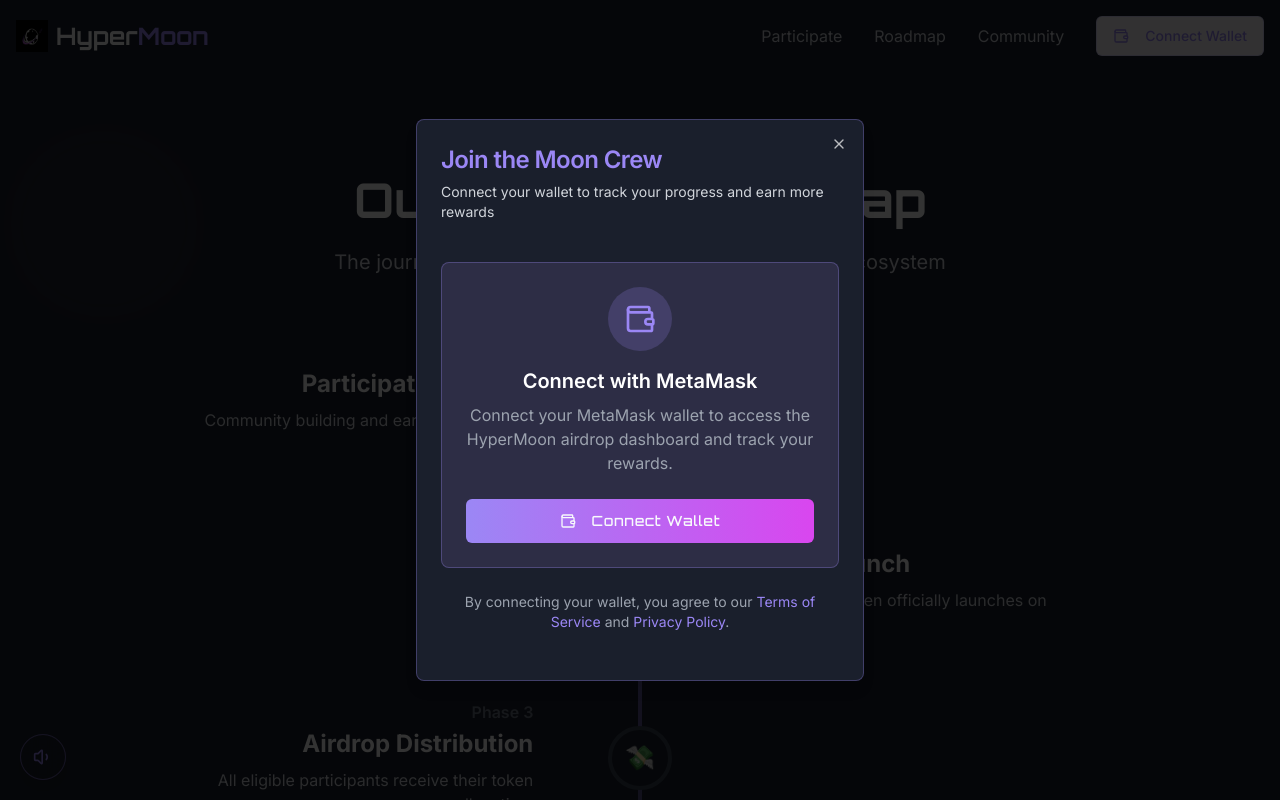
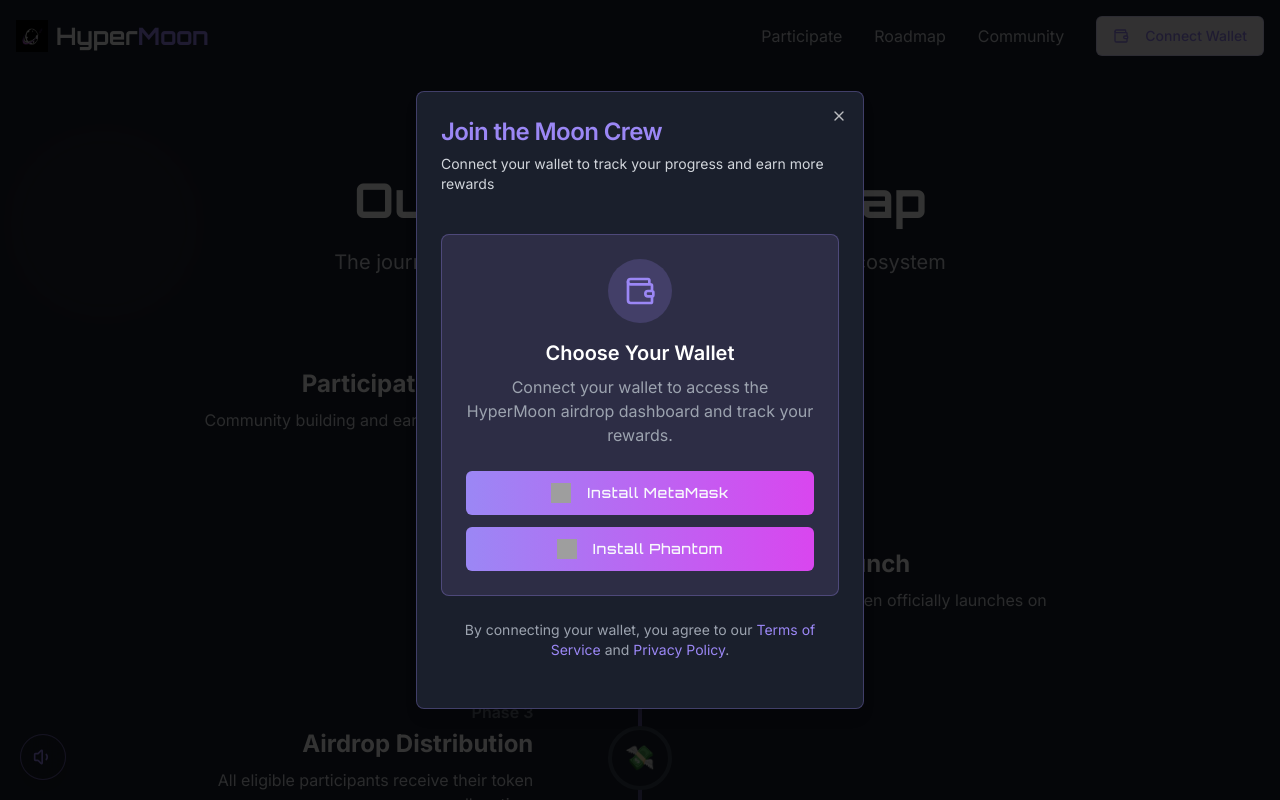
Before and after one commit to govind16e8/hypermoon-cosmic-crew, a React (Vite) app: page /roadmap in a window 1280 px wide. Both pictures are taken after a click on the button "Connect Wallet". Shown: the top 800 px of the page. Built offline with nearby package versions, Linux system fonts and the light colour scheme; grey boxes are pictures that could not be loaded.

Commit message:
feat: Add Solana wallet connection
Implement Solana wallet connection and wallet selection.

```diff
--- a/package.json
+++ b/package.json
@@ -39,6 +39,7 @@
     "@radix-ui/react-toggle": "^1.1.0",
     "@radix-ui/react-toggle-group": "^1.1.0",
     "@radix-ui/react-tooltip": "^1.1.4",
+    "@solana/wallet-adapter-base": "^0.9.26",
     "@tanstack/react-query": "^5.56.2",
     "class-variance-authority": "^0.7.1",
     "clsx": "^2.1.1",
--- a/src/components/LoginModal.tsx
+++ b/src/components/LoginModal.tsx
@@ -18,11 +18,23 @@ interface LoginModalProps {
   onClose: () => void;
 }
 
+// Add type definitions for window objects
+declare global {
+  interface Window {
+    ethereum?: any;
+    solana?: any;
+    solflare?: any;
+  }
+}
+
 const LoginModal: React.FC<LoginModalProps> = ({ isOpen, onClose }) => {
-  const { connectWallet, authState } = useAuth();
+  const { connectWallet, authState, detectWallets } = useAuth();
 
-  const handleConnectWallet = async () => {
-    await connectWallet();
+  // Get available wallets
+  const availableWallets = detectWallets();
+
+  const handleConnectWallet = async (walletType: 'ethereum' | 'solana') => {
+    await connectWallet(walletType);
     if (!authState.error) {
       onClose();
     }
@@ -44,15 +56,18 @@ const LoginModal: React.FC<LoginModalProps> = ({ isOpen, onClose }) => {
               <Wallet className="h-8 w-8 text-cosmic-purple" />
             </div>
 
-            <h3 className="text-xl font-semibold text-white mb-2">Connect with MetaMask</h3>
+            <h3 className="text-xl font-semibold text-white mb-2">Choose Your Wallet</h3>
             <p className="text-gray-400 mb-6">
-              Connect your MetaMask wallet to access the HyperMoon airdrop dashboard and track your rewards.
+              Connect your wallet to access the HyperMoon airdrop dashboard and track your rewards.
             </p>
 
+            <div className="space-y-3">
+              {availableWallets.map((wallet) => (
                 <GlowButton
-              onClick={handleConnectWallet}
+                  key={wallet.name}
+                  onClick={() => handleConnectWallet(wallet.type)}
                   disabled={authState.isLoading}
-              className="w-full"
+                  className="w-full flex items-center justify-center"
                   size="lg"
                 >
                   {authState.isLoading ? (
@@ -62,11 +77,19 @@ const LoginModal: React.FC<LoginModalProps> = ({ isOpen, onClose }) => {
                     </>
                   ) : (
                     <>
-                  <Wallet className="h-5 w-5 mr-2" />
-                  Connect Wallet
+                      {wallet.icon && (
+                        <img
+                          src={wallet.icon}
+                          alt={`${wallet.name} logo`}
+                          className="h-5 w-5 mr-2"
+                        />
+                      )}
+                      {wallet.installed ? `Connect with ${wallet.name}` : `Install ${wallet.name}`}
                     </>
                   )}
                 </GlowButton>
+              ))}
+            </div>
 
             {authState.error && (
               <p className="mt-4 text-red-500 text-sm">{authState.error}</p>
--- a/src/components/UserNav.tsx
+++ b/src/components/UserNav.tsx
@@ -51,6 +51,14 @@ const UserNav: React.FC = () => {
     return 'HM';
   };
 
+  // Get wallet badge text (SOL or ETH)
+  const getWalletBadge = () => {
+    if (authState.user?.walletType === 'solana') {
+      return 'SOL';
+    }
+    return 'ETH';
+  };
+
   return (
     <DropdownMenu>
       <DropdownMenuTrigger asChild>
@@ -65,7 +73,7 @@ const UserNav: React.FC = () => {
             </AvatarFallback>
           </Avatar>
           <span className="absolute -bottom-1 -right-1 flex h-4 w-4 items-center justify-center rounded-full bg-cosmic-pink text-[10px] text-white font-bold">
-            {authState.user?.streakCount || 0}
+            {authState.user?.walletType === 'solana' ? 'SOL' : 'ETH'}
           </span>
         </Button>
       </DropdownMenuTrigger>
@@ -77,6 +85,9 @@ const UserNav: React.FC = () => {
             </p>
             <p className="text-xs text-gray-400 truncate" title={authState.user?.walletAddress}>
               {authState.user?.walletAddress}
+            </p>
+            <p className="text-xs text-cosmic-pink">
+              {authState.user?.walletType === 'solana' ? 'Solana Wallet' : 'Ethereum Wallet'}
             </p>
           </div>
         </DropdownMenuLabel>
--- a/src/contexts/AuthContext.tsx
+++ b/src/contexts/AuthContext.tsx
@@ -1,16 +1,27 @@
+
 import React, { createContext, useContext, useEffect, useState } from 'react';
 import { AuthState, User } from '@/types/user';
 import { useToast } from '@/components/ui/use-toast';
 import { useNavigate } from 'react-router-dom';
 import { ethers } from 'ethers';
+import * as solanaWeb3 from '@solana/web3.js';
+
+// Define wallet types for detection
+interface WalletInfo {
+  name: string;
+  type: 'ethereum' | 'solana';
+  installed: boolean;
+  icon?: string;
+}
 
 interface AuthContextType {
   authState: AuthState;
-  connectWallet: () => Promise<void>;
+  connectWallet: (walletType: 'ethereum' | 'solana') => Promise<void>;
   logout: () => void;
   updateUser: (userData: Partial<User>) => void;
   completeTask: (taskId: string) => void;
   checkDailyStreak: () => void;
+  detectWallets: () => WalletInfo[];
 }
 
 const AuthContext = createContext<AuthContextType | undefined>(undefined);
@@ -59,12 +70,68 @@ export const AuthProvider: React.FC<{ children: React.ReactNode }> = ({ children
     checkAuth();
   }, []);
 
-  // Mock login function - in real app, would call an API
-  const connectWallet = async () => {
+  // Detect available wallets
+  const detectWallets = (): WalletInfo[] => {
+    const wallets: WalletInfo[] = [];
+
+    // Check for MetaMask (Ethereum)
+    if (typeof window !== 'undefined' && window.ethereum) {
+      wallets.push({
+        name: 'MetaMask',
+        type: 'ethereum',
+        installed: true,
+        icon: 'https://upload.wikimedia.org/wikipedia/commons/3/36/MetaMask_Fox.svg'
+      });
+    }
+
+    // Check for Phantom (Solana)
+    if (typeof window !== 'undefined' && window.solana && window.solana.isPhantom) {
+      wallets.push({
+        name: 'Phantom',
+        type: 'solana',
+        installed: true,
+        icon: 'https://www.phantom.app/img/logo.png'
+      });
+    }
+
+    // Check for Solflare (Solana)
+    if (typeof window !== 'undefined' && window.solflare && window.solflare.isSolflare) {
+      wallets.push({
+        name: 'Solflare',
+        type: 'solana',
+        installed: true,
+        icon: 'https://solflare.com/logo.png'
+      });
+    }
+
+    // If no wallets are detected, offer download options
+    if (wallets.length === 0) {
+      wallets.push({
+        name: 'MetaMask',
+        type: 'ethereum',
+        installed: false,
+        icon: 'https://upload.wikimedia.org/wikipedia/commons/3/36/MetaMask_Fox.svg'
+      });
+      wallets.push({
+        name: 'Phantom',
+        type: 'solana',
+        installed: false,
+        icon: 'https://www.phantom.app/img/logo.png'
+      });
+    }
+
+    return wallets;
+  };
+
+  // Connect to wallet based on type
+  const connectWallet = async (walletType: 'ethereum' | 'solana' = 'ethereum') => {
     setAuthState({ ...authState, isLoading: true, error: null });
 
     try {
-      // Check if MetaMask is installed
+      let address = '';
+
+      if (walletType === 'ethereum') {
+        // Ethereum wallet connection logic
         if (!window.ethereum) {
           throw new Error("MetaMask is not installed! Please install MetaMask to connect your wallet.");
         }
@@ -73,17 +140,30 @@ export const AuthProvider: React.FC<{ children: React.ReactNode }> = ({ children
         const provider = new ethers.providers.Web3Provider(window.ethereum);
         await provider.send("eth_requestAccounts", []);
         const signer = provider.getSigner();
-      const address = await signer.getAddress();
+        address = await signer.getAddress();
 
-      // Get chain ID
-      const network = await provider.getNetwork();
-      const chainId = network.chainId;
+      } else if (walletType === 'solana') {
+        // Solana wallet connection logic
+        if (!window.solana && !window.solflare) {
+          throw new Error("No Solana wallet detected! Please install Phantom or Solflare.");
+        }
+
+        // Try to connect to available Solana wallet
+        const wallet = window.solana || window.solflare;
+        const response = await wallet.connect();
+        address = response.publicKey.toString();
+      }
+
+      if (!address) {
+        throw new Error("Failed to get wallet address");
+      }
 
       // Create user object with a generated email-like field based on wallet address
       const updatedUser: User = {
         id: address,
-        email: `${address.substring(0, 8)}@wallet.crypto`, // Generate an email-like identifier
+        email: `${address.substring(0, 8)}@wallet.crypto`,
         walletAddress: address,
+        walletType: walletType,
         username: `${address.substring(0, 6)}...${address.substring(38)}`,
         createdAt: new Date(),
         lastLoginAt: new Date(),
@@ -280,7 +360,8 @@ export const AuthProvider: React.FC<{ children: React.ReactNode }> = ({ children
         logout,
         updateUser,
         completeTask,
-        checkDailyStreak
+        checkDailyStreak,
+        detectWallets
       }}
     >
       {children}
--- a/src/types/user.ts
+++ b/src/types/user.ts
@@ -1,8 +1,9 @@
 
 export interface User {
   id: string;
-  email?: string; // Make email optional with '?'
+  email?: string;
   walletAddress?: string;
+  walletType?: 'ethereum' | 'solana'; // Add wallet type
   username?: string;
   createdAt: Date;
   lastLoginAt: Date;
```
Also changed, not shown: 1 other file (tests, documents, lock files or other folders). Lines whose indentation alone changed are shown as unchanged.
